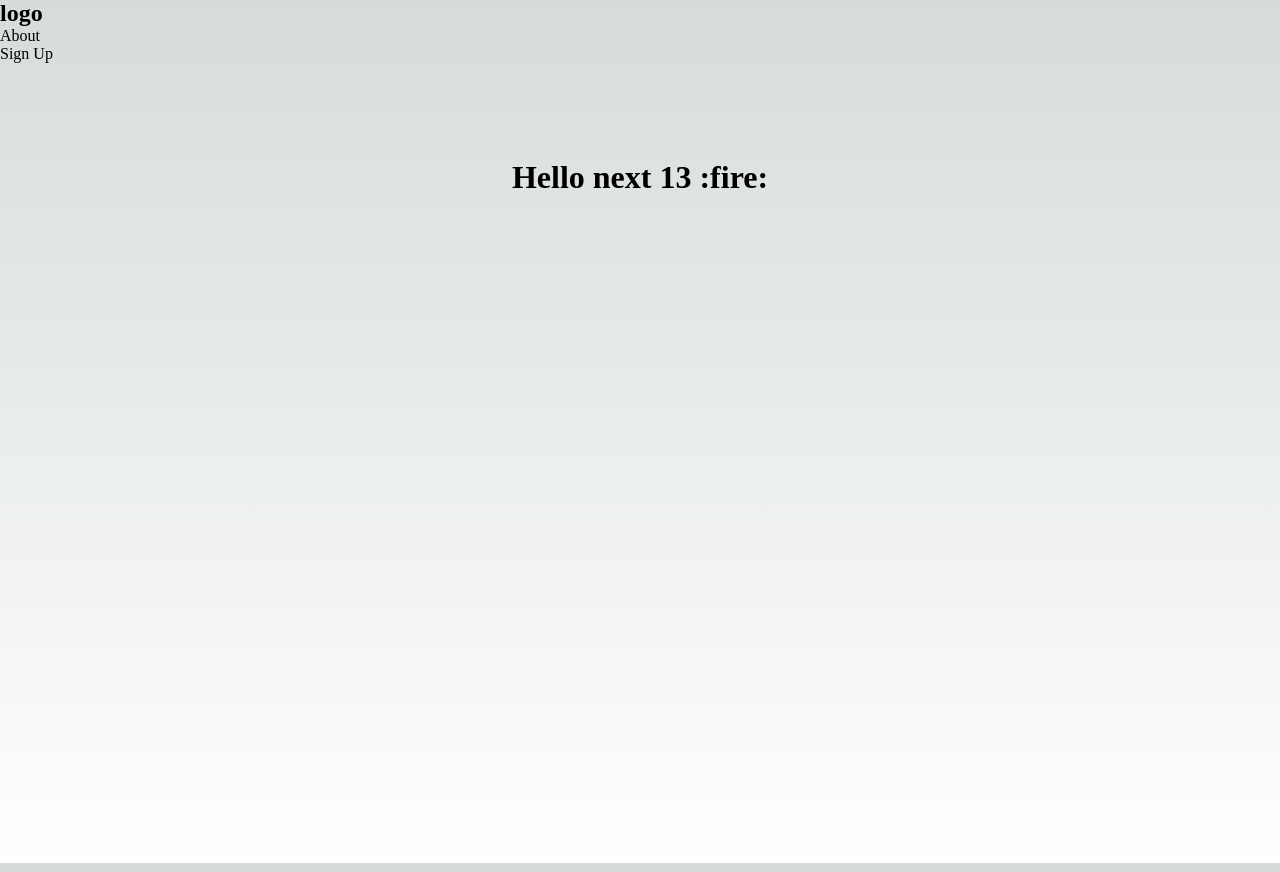
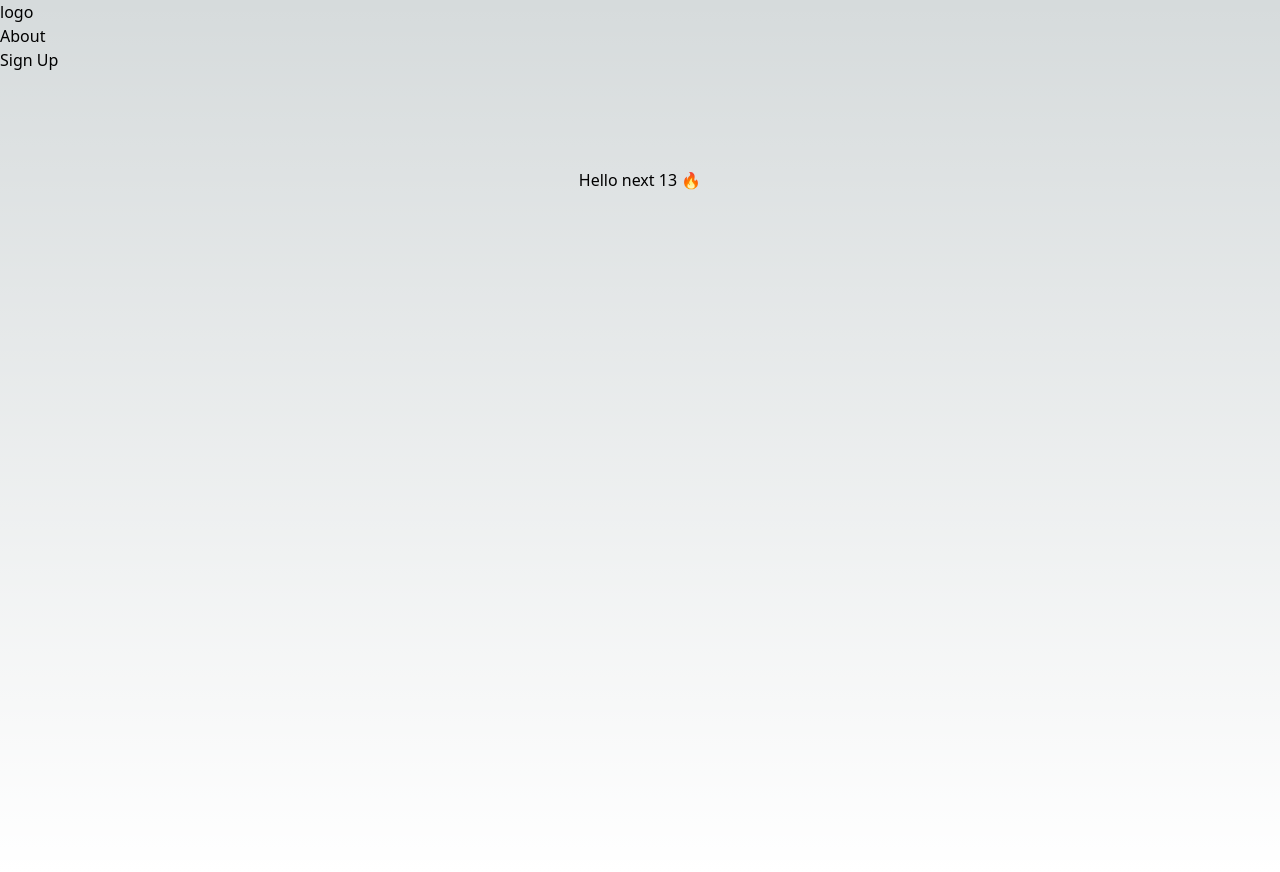
Before and after one commit to yfove/next13_youtube, a Next.js app: page / in a window 1280 px wide. Built offline with nearby package versions, Linux system fonts and the light colour scheme.

Commit message:
setup tailwindcss and config file

```diff
--- a/app/about/loading.jsx
+++ b/app/about/loading.jsx
@@ -0,0 +1,7 @@
+export default function Loadin() {
+  return (
+    <div>
+      <h1>Loading...</h1>
+    </div>
+  );
+}
--- a/app/globals.css
+++ b/app/globals.css
@@ -1,3 +1,7 @@
+@tailwind base;
+@tailwind components;
+@tailwind utilities;
+
 :root {
   --max-width: 1100px;
   --border-radius: 12px;
--- a/app/page.jsx
+++ b/app/page.jsx
@@ -7,7 +7,7 @@ const inter = Inter({ subsets: ["latin"] });
 export default function Home() {
   return (
     <main className={styles.main}>
-      <h1>Hello next 13 :fire: </h1>
+      <h1>Hello next 13 🔥 </h1>
     </main>
   );
 }
--- a/package.json
+++ b/package.json
@@ -10,8 +10,10 @@
   },
   "dependencies": {
     "@next/font": "13.1.5",
+    "autoprefixer": "^10.4.13",
     "next": "13.1.5",
     "react": "18.2.0",
-    "react-dom": "18.2.0"
+    "react-dom": "18.2.0",
+    "tailwindcss": "^3.2.4"
   }
 }
--- /dev/null
+++ b/postcss.config.js
@@ -0,0 +1,6 @@
+module.exports = {
+  plugins: {
+    tailwindcss: {},
+    autoprefixer: {},
+  },
+}
--- /dev/null
+++ b/tailwind.config.js
@@ -0,0 +1,15 @@
+/** @type {import('tailwindcss').Config} */
+module.exports = {
+  content: [
+    "./app/**/*.{js,ts,jsx,tsx}",
+    "./pages/**/*.{js,ts,jsx,tsx}",
+    "./components/**/*.{js,ts,jsx,tsx}",
+
+    // Or if using `src` directory:
+    "./src/**/*.{js,ts,jsx,tsx}",
+  ],
+  theme: {
+    extend: {},
+  },
+  plugins: [],
+};
```
Also changed, not shown: 1 other file (tests, documents, lock files or other folders).
